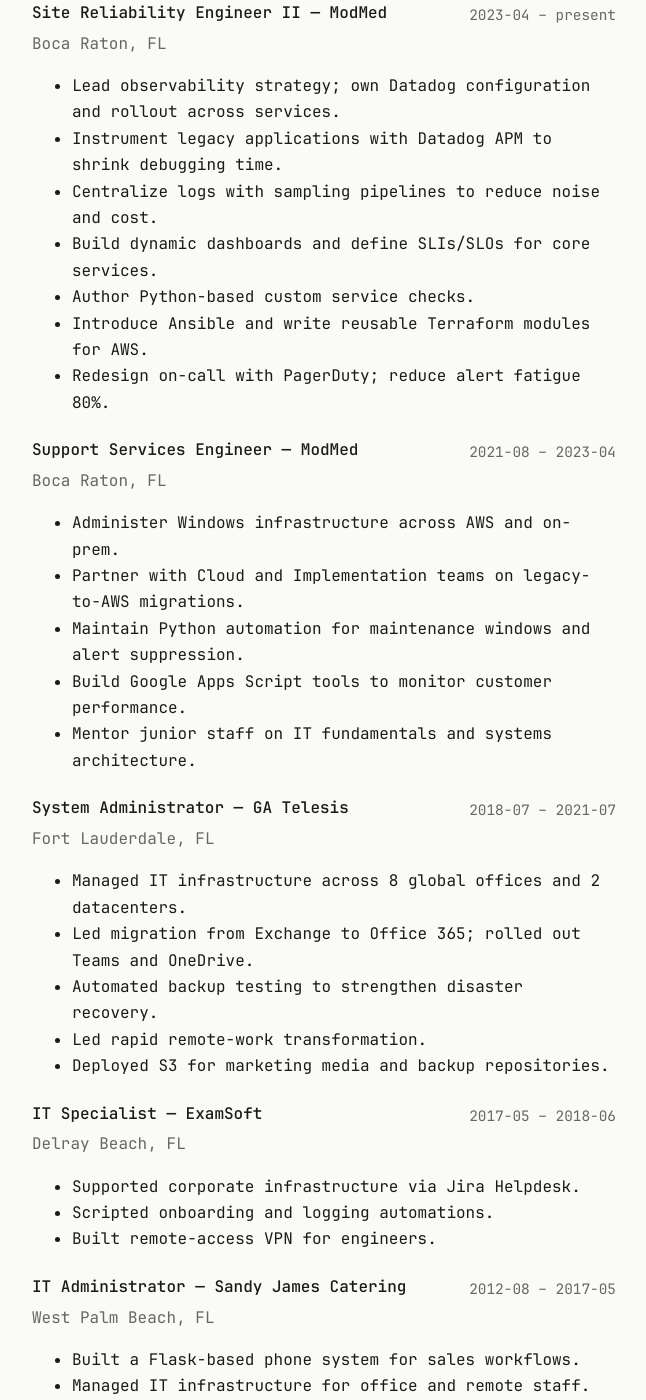
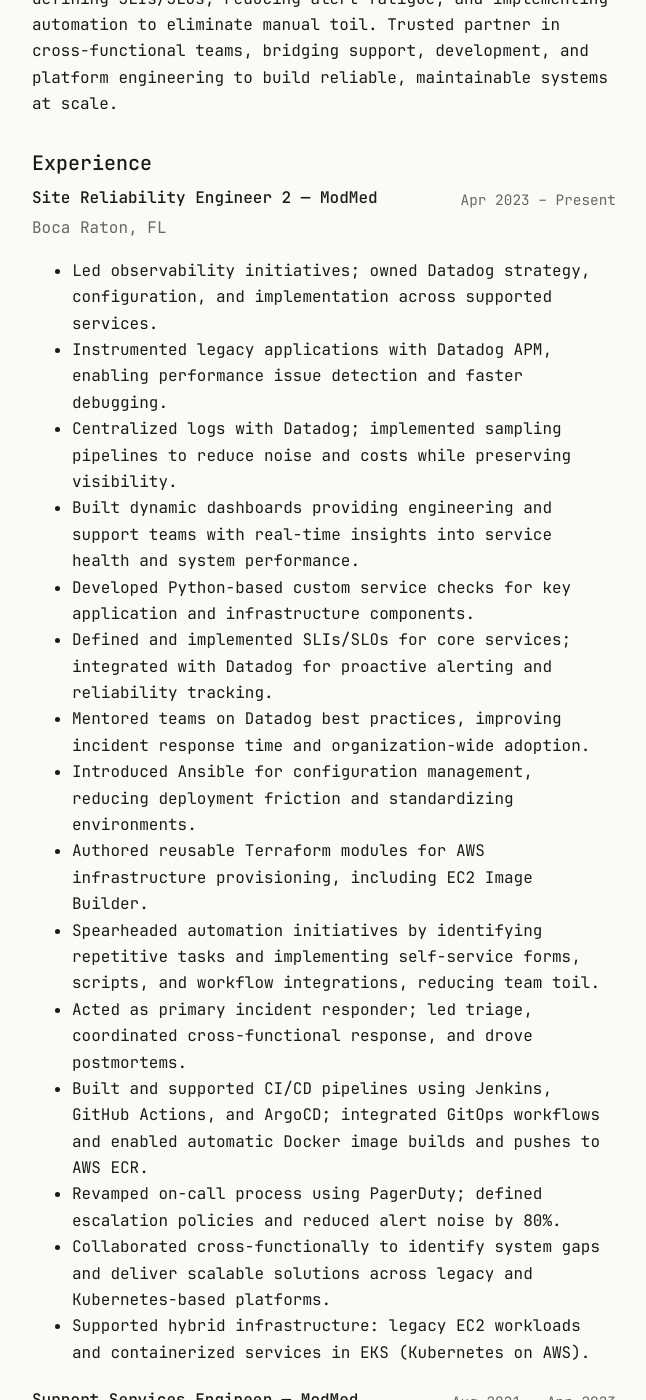
Before and after one commit to cthare/cthare.github.io, a Jekyll site: the page built from resume.md, in a window 1280 px wide and 1400 px high, scrolled down 379 px. Shown: the whole window, without its empty margins (316-962 px from the left). Built offline with Jekyll 4.4.1, drawn with Linux system fonts in a browser that asks for light colours; some of the changed text lies outside the part shown.

Commit message:
Second draft with fixed content from resume

```diff
--- a/_data/resume.yml
+++ b/_data/resume.yml
@@ -4,80 +4,144 @@
 email: colin@colinhare.com
 links:
   github: https://github.com/cthare
-  linkedin: https://www.linkedin.com/in/colinhare
+  linkedin: http://linkedin.com/in/colinhare
 
 summary: >
   Site Reliability Engineer focused on improving service reliability, scalability, and
-  performance through observability, automation, and operational excellence.
+  performance through robust observability, automation, and operational excellence.
+  Skilled in diagnosing complex issues across distributed systems, regardless of prior
+  familiarity. Experienced in defining SLIs/SLOs, reducing alert fatigue, and
+  implementing automation to eliminate manual toil. Trusted partner in cross-functional
+  teams, bridging support, development, and platform engineering to build reliable,
+  maintainable systems at scale.
 
 experience:
-  - role: Site Reliability Engineer II
+  - role: Site Reliability Engineer 2
     company: ModMed
     location: Boca Raton, FL
-    start: 2023-04
-    end: present
+    dates: Apr 2023 – Present
     bullets:
-      - Lead observability strategy; own Datadog configuration and rollout across services.
-      - Instrument legacy applications with Datadog APM to shrink debugging time.
-      - Centralize logs with sampling pipelines to reduce noise and cost.
-      - Build dynamic dashboards and define SLIs/SLOs for core services.
-      - Author Python-based custom service checks.
-      - Introduce Ansible and write reusable Terraform modules for AWS.
-      - Redesign on-call with PagerDuty; reduce alert fatigue 80%.
+      - Led observability initiatives; owned Datadog strategy, configuration, and implementation across supported services.
+      - Instrumented legacy applications with Datadog APM, enabling performance issue detection and faster debugging.
+      - Centralized logs with Datadog; implemented sampling pipelines to reduce noise and costs while preserving visibility.
+      - Built dynamic dashboards providing engineering and support teams with real-time insights into service health and system performance.
+      - Developed Python-based custom service checks for key application and infrastructure components.
+      - Defined and implemented SLIs/SLOs for core services; integrated with Datadog for proactive alerting and reliability tracking.
+      - Mentored teams on Datadog best practices, improving incident response time and organization-wide adoption.
+      - Introduced Ansible for configuration management, reducing deployment friction and standardizing environments.
+      - Authored reusable Terraform modules for AWS infrastructure provisioning, including EC2 Image Builder.
+      - Spearheaded automation initiatives by identifying repetitive tasks and implementing self-service forms, scripts, and workflow integrations, reducing team toil.
+      - Acted as primary incident responder; led triage, coordinated cross-functional response, and drove postmortems.
+      - Built and supported CI/CD pipelines using Jenkins, GitHub Actions, and ArgoCD; integrated GitOps workflows and enabled automatic Docker image builds and pushes to AWS ECR.
+      - Revamped on-call process using PagerDuty; defined escalation policies and reduced alert noise by 80%.
+      - Collaborated cross-functionally to identify system gaps and deliver scalable solutions across legacy and Kubernetes-based platforms.
+      - "Supported hybrid infrastructure: legacy EC2 workloads and containerized services in EKS (Kubernetes on AWS)."
 
   - role: Support Services Engineer
     company: ModMed
     location: Boca Raton, FL
-    start: 2021-08
-    end: 2023-04
+    dates: Aug 2021 – Apr 2023
     bullets:
-      - Administer Windows infrastructure across AWS and on-prem.
-      - Partner with Cloud and Implementation teams on legacy-to-AWS migrations.
-      - Maintain Python automation for maintenance windows and alert suppression.
-      - Build Google Apps Script tools to monitor customer performance.
-      - Mentor junior staff on IT fundamentals and systems architecture.
+      - Administered Windows-based infrastructure across AWS and on-prem datacenters, supporting nationwide healthcare operations.
+      - Partnered with Cloud and Implementation teams to migrate legacy systems to AWS, enabling full datacenter decommissioning.
+      - Maintained Python-based automation to schedule maintenance on shared calendars and suppress monitoring alerts via APIs for monitoring services (Google Calendar, LogicMonitor, Site24x7).
+      - Built internal Google Apps Script tools to monitor enterprise customer performance, improving operational visibility.
+      - Developed PowerShell scripts to automate backup cleanups, reducing manual work and optimizing storage costs.
+      - Collaborated with clients and vendors to implement and maintain VPN tunnels and SFTP integrations for secure data transfer.
+      - Served as a technical liaison between Support and Cloud teams, enhancing incident response and service quality.
+      - Mentored junior staff on IT fundamentals and internal systems architecture, contributing to team promotions into cloud roles.
 
   - role: System Administrator
     company: GA Telesis
     location: Fort Lauderdale, FL
-    start: 2018-07
-    end: 2021-07
+    dates: Jul 2018 – Jul 2021
     bullets:
-      - Managed IT infrastructure across 8 global offices and 2 datacenters.
-      - Led migration from Exchange to Office 365; rolled out Teams and OneDrive.
-      - Automated backup testing to strengthen disaster recovery.
-      - Led rapid remote-work transformation.
-      - Deployed S3 for marketing media and backup repositories.
+      - Managed IT infrastructure across 8 global offices and 2 datacenters, ensuring high availability and reliability.
+      - Led the migration from Exchange to Office 365, including training and rollout of Teams and OneDrive.
+      - Enhanced disaster recovery by documenting restore playbooks and implementing automated backup testing.
+      - Led team through rapid transformation to allow employees to work remotely.
+      - Strengthened security by rolling out MFA, security awareness training, and endpoint protection upgrades.
+      - Optimized onboarding with standardized communication and documentation, improving new hire experience.
+      - Deployed AWS S3 for marketing media and backup repositories.
 
   - role: IT Specialist
     company: ExamSoft
     location: Delray Beach, FL
-    start: 2017-05
-    end: 2018-06
+    dates: May 2017 – Jun 2018
     bullets:
-      - Supported corporate infrastructure via Jira Helpdesk.
-      - Scripted onboarding and logging automations.
-      - Built remote-access VPN for engineers.
+      - Supported corporate infrastructure and resolved internal IT issues using Jira Helpdesk.
+      - Scripted automations to streamline onboarding and logging tasks for Engineering.
+      - Built remote access VPN allowing engineers to access internal infrastructure while working remotely.
+      - Maintained IT documentation and provided remote technical support.
 
   - role: IT Administrator
     company: Sandy James Catering
     location: West Palm Beach, FL
-    start: 2012-08
-    end: 2017-05
+    dates: Aug 2012 – May 2017
     bullets:
-      - Built a Flask-based phone system for sales workflows.
-      - Managed IT infrastructure for office and remote staff.
+      - Built a custom Flask-based phone system to enhance sales workflows.
+      - Managed IT infrastructure and user support for office and remote staff.
+      - Introduced systems that improved internal communication and efficiency.
 
 education:
-  - degree: B.S. Applied Computer Science
+  - degree: B.S., Applied Computer Science
     institution: Troy University
     year: 2018
 
 skills:
-  Cloud: [AWS, Kubernetes, VMware, Proxmox]
-  Infrastructure as code: [Terraform, Terragrunt, Ansible, AWX]
-  CI/CD and GitOps: [Jenkins, ArgoCD, GitHub, Bitbucket]
-  Languages: [Python, PowerShell, Bash, JavaScript]
-  Observability: [Datadog, LogicMonitor, Site24x7]
-  Security: [CrowdStrike, Qualys, TAEGIS, GuardiCore]
-  Operations: [PagerDuty, Jira, Confluence, Active Directory]
+  Cloud & Infrastructure:
+    - AWS (EC2, S3, R53, IAM, EKS, ECS, EC2 Image Builder)
+    - Kubernetes
+    - VMware vSphere
+    - Proxmox VE
+    - ESXi
+    - Nutanix
+  Infrastructure as Code & Automation:
+    - Terraform
+    - Terragrunt
+    - Ansible
+    - AWX
+    - GitOps
+    - ArgoCD
+    - Jenkins
+  Scripting & Languages:
+    - Python
+    - PowerShell
+    - Bash
+    - Javascript
+    - Google Apps Script
+  Version Control & CI/CD:
+    - Git
+    - GitHub
+    - Bitbucket
+  Operating Systems:
+    - Windows Server
+    - Linux (Ubuntu, CentOS, Amazon Linux)
+    - macOS
+  Monitoring & Observability:
+    - Datadog (APM, Logs, Dashboards, Custom Checks, SLOs)
+    - LogicMonitor
+    - Site24x7
+  Security & Endpoint Protection:
+    - CrowdStrike
+    - Sophos
+    - Cisco AMP
+    - Qualys
+    - TAEGIS (Secureworks)
+    - GuardiCore
+  Networking & Remote Access:
+    - VPN
+    - SFTP
+    - Cisco Meraki
+    - Brocade
+  Backup & Recovery:
+    - Veeam
+    - Commvault
+    - N2WS
+  ITSM & Collaboration:
+    - Jira
+    - Confluence
+    - PagerDuty
+  System Services:
+    - Active Directory
+    - WSUS
--- a/resume.md
+++ b/resume.md
@@ -24,7 +24,7 @@
 <div class="role">
   <div class="role-header">
     <h3>{{ role.role }} — {{ role.company }}</h3>
-    <span class="role-dates">{{ role.start }} – {{ role.end }}</span>
+    <span class="role-dates">{{ role.dates }}</span>
   </div>
   <p class="muted">{{ role.location }}</p>
   <ul>
```
Also changed, not shown: index.md (+3 -5 lines).
